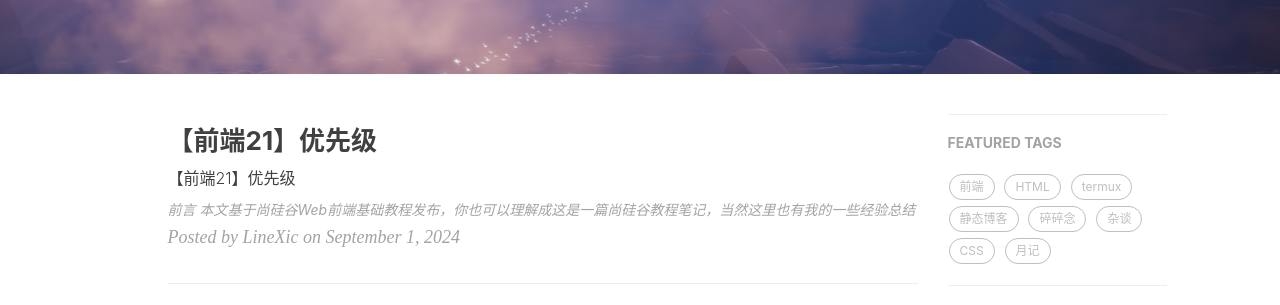
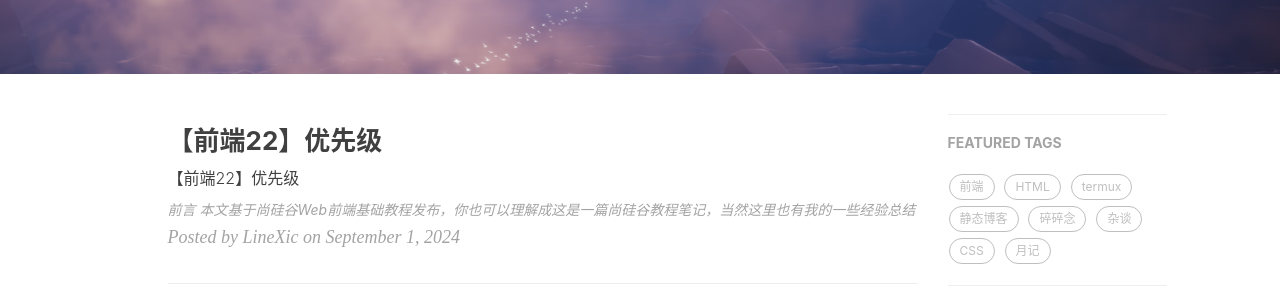
Before and after one commit to LineXic/LineXic-blog, a Jekyll site: the page built from index.html, in a window 1280 px wide and 900 px high. Shown: the part 344-649 px from the top of the window. Built offline with Jekyll 4.4.1, drawn with Linux system fonts in a browser that asks for light colours; nearby versions of some CDN libraries; the list of posts is cut into pages by our own code; comment, search, counter and statistics services are not loaded.

```diff
--- a/_posts/2024-09-01-guigu-css-21.md
+++ b/_posts/2024-09-01-guigu-css-21.md
@@ -1,7 +1,7 @@
 ---
 layout:     post
-title:      "【前端21】优先级"
-subtitle:   "【前端21】优先级"
+title:      "【前端22】优先级"
+subtitle:   "【前端22】优先级"
 date:       2024-09-01 23:33:00
 author:     "LineXic"
 header-img: "img/css.png"
```
